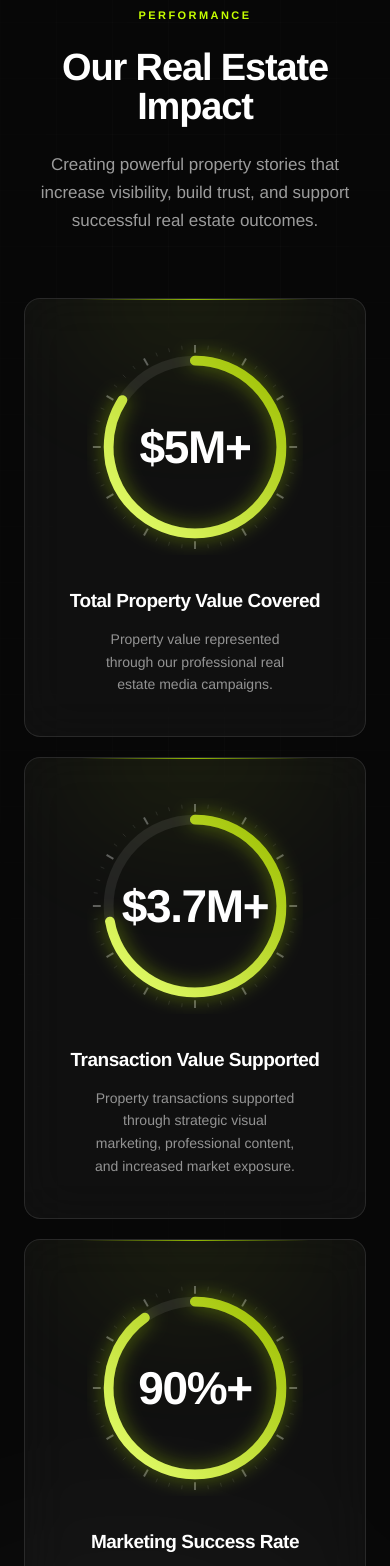
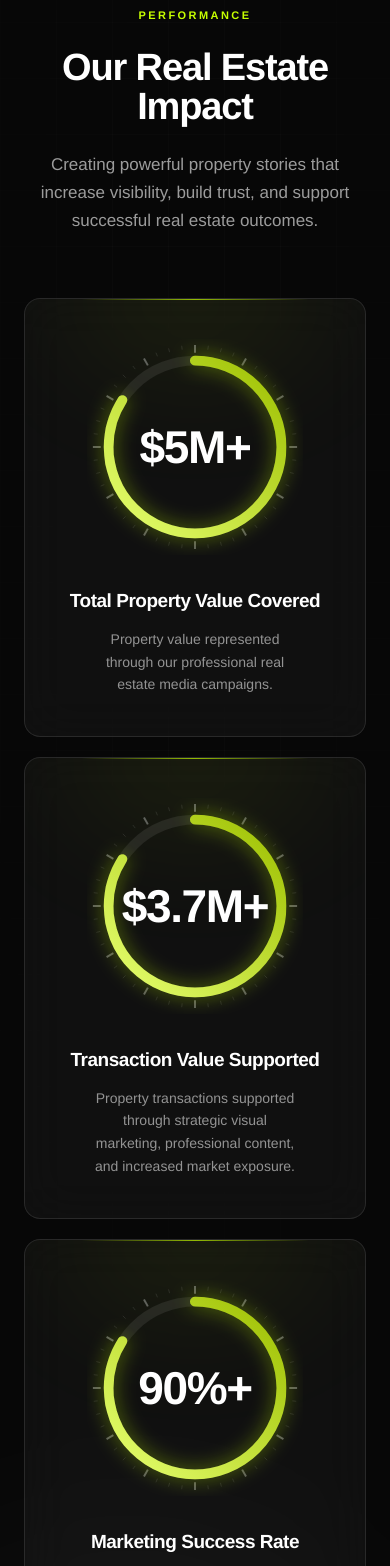
Before and after one commit to Imtiaj007zee/Luxentra-Media-, a React (Vite) app: page / in a window 390 px wide. Shown: the part 658-2224 px from the top of the page. Built offline with nearby package versions, Linux system fonts and the light colour scheme.

Commit message:
Scroll-triggered impact dashboard: gauges fill from empty, staggered card entrance, all rings 84%

```diff
--- a/src/react-app/index.css
+++ b/src/react-app/index.css
@@ -156,7 +156,12 @@
 
   @media (prefers-reduced-motion: reduce) {
     .pkg-card,
-    .btn-interactive {
+    .btn-interactive,
+    .impact-card,
+    .impact-fade {
+      transition: none !important;
+    }
+    .gauge-arc {
       transition: none !important;
     }
     .btn-ripple {
--- a/src/react-app/pages/Home.tsx
+++ b/src/react-app/pages/Home.tsx
@@ -126,7 +126,7 @@ const IMPACT_METRICS = [
     decimals: 1,
     prefix: "$",
     suffix: "M+",
-    ring: 72,
+    ring: 84,
     label: "Transaction Value Supported",
     desc: "Property transactions supported through strategic visual marketing, professional content, and increased market exposure.",
   },
@@ -136,7 +136,7 @@ const IMPACT_METRICS = [
     decimals: 0,
     prefix: "",
     suffix: "%+",
-    ring: 90,
+    ring: 84,
     label: "Marketing Success Rate",
     desc: "Percentage of professionally marketed properties that successfully achieved their intended market goals.",
   },
@@ -214,6 +214,7 @@ function ImpactGauge({
           strokeLinecap="round"
           strokeDasharray={C}
           strokeDashoffset={started ? C * (1 - percent / 100) : C}
+          className="gauge-arc"
           style={{
             transition: "stroke-dashoffset 1.8s cubic-bezier(0.22,1,0.36,1)",
             filter: "drop-shadow(0 0 10px rgba(199,255,0,0.45))",
@@ -227,14 +228,21 @@ function ImpactGauge({
 
 function ImpactCard({
   metric,
+  index,
   started,
 }: {
   metric: (typeof IMPACT_METRICS)[number];
+  index: number;
   started: boolean;
 }) {
   const display = useCountUp(metric.value, metric.decimals, started);
   return (
-    <div className="relative rounded-2xl border border-white/10 bg-white/[0.04] backdrop-blur-xl px-8 py-10 flex flex-col items-center text-center overflow-hidden">
+    <div
+      className={`impact-card relative rounded-2xl border border-white/10 bg-white/[0.04] backdrop-blur-xl px-8 py-10 flex flex-col items-center text-center overflow-hidden transition-all duration-700 ease-out ${
+        started ? "opacity-100 translate-y-0" : "opacity-0 translate-y-10"
+      }`}
+      style={{ transitionDelay: started ? `${index * 130}ms` : "0ms" }}
+    >
       <div className="absolute top-0 left-1/2 -translate-x-1/2 w-2/3 h-px bg-gradient-to-r from-transparent via-[#c7ff00]/70 to-transparent" />
       <div className="absolute -top-20 left-1/2 -translate-x-1/2 w-64 h-40 bg-[#c7ff00]/[0.06] blur-[60px] rounded-full pointer-events-none" />
       <ImpactGauge id={metric.id} percent={metric.ring} started={started}>
@@ -251,11 +259,11 @@ function ImpactCard({
 }
 
 function ImpactDashboard() {
-  const ref = useRef<HTMLElement>(null);
+  const dashboardRef = useRef<HTMLDivElement>(null);
   const [inView, setInView] = useState(false);
 
   useEffect(() => {
-    const el = ref.current;
+    const el = dashboardRef.current;
     if (!el) return;
     const obs = new IntersectionObserver(
       ([entry]) => {
@@ -264,14 +272,14 @@ function ImpactDashboard() {
           obs.disconnect();
         }
       },
-      { threshold: 0.25 }
+      { threshold: 0.2 }
     );
     obs.observe(el);
     return () => obs.disconnect();
   }, []);
 
   return (
-    <section ref={ref} className="relative bg-[#070707] text-white overflow-hidden">
+    <section className="relative bg-[#070707] text-white overflow-hidden">
       {/* Cinematic backdrop */}
       <div className="absolute inset-0 pointer-events-none" aria-hidden="true">
         <div className="absolute -top-48 left-1/2 -translate-x-1/2 w-[900px] h-[520px] rounded-full bg-[#c7ff00]/[0.07] blur-[130px]" />
@@ -311,6 +319,12 @@ function ImpactDashboard() {
           </Link>
         </div>
 
+        <div ref={dashboardRef}>
+          <div
+            className={`impact-fade transition-all duration-700 ease-out ${
+              inView ? "opacity-100 translate-y-0" : "opacity-0 translate-y-8"
+            }`}
+          >
             <p className="eyebrow text-[#c7ff00] mb-6 text-center">Performance</p>
             <h2 className="text-[38px] md:text-[60px] font-bold tracking-[-0.03em] leading-[1.05] mb-6 text-center">
               Our Real Estate Impact
@@ -319,18 +333,25 @@ function ImpactDashboard() {
               Creating powerful property stories that increase visibility, build trust, and
               support successful real estate outcomes.
             </p>
+          </div>
 
           <div className="grid md:grid-cols-3 gap-5 md:gap-6 mb-16 md:mb-20">
-          {IMPACT_METRICS.map((m) => (
-            <ImpactCard key={m.id} metric={m} started={inView} />
+            {IMPACT_METRICS.map((m, i) => (
+              <ImpactCard key={m.id} metric={m} index={i} started={inView} />
             ))}
           </div>
 
-        <p className="text-center text-[20px] md:text-[26px] text-white/85 font-medium max-w-3xl mx-auto leading-relaxed tracking-[-0.01em]">
+          <p
+            className={`impact-fade text-center text-[20px] md:text-[26px] text-white/85 font-medium max-w-3xl mx-auto leading-relaxed tracking-[-0.01em] transition-all duration-700 ease-out ${
+              inView ? "opacity-100 translate-y-0" : "opacity-0 translate-y-8"
+            }`}
+            style={{ transitionDelay: inView ? "420ms" : "0ms" }}
+          >
             &ldquo;We don&rsquo;t just create content &mdash; we create{" "}
             <span className="text-[#c7ff00]">market exposure</span> that helps properties
             stand out.&rdquo;
           </p>
+        </div>
       </div>
     </section>
   );
```
Lines whose indentation alone changed are shown as unchanged.
